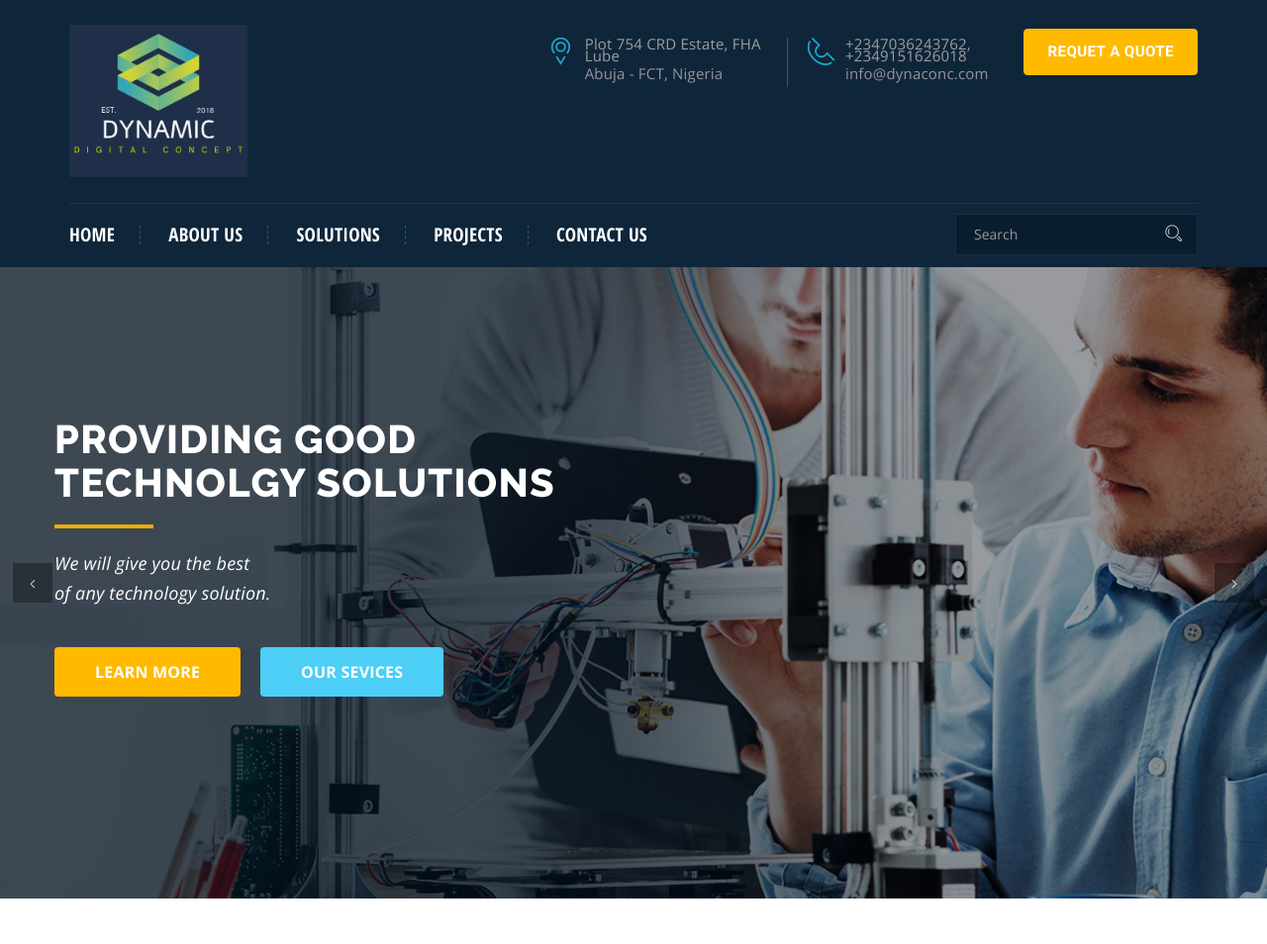
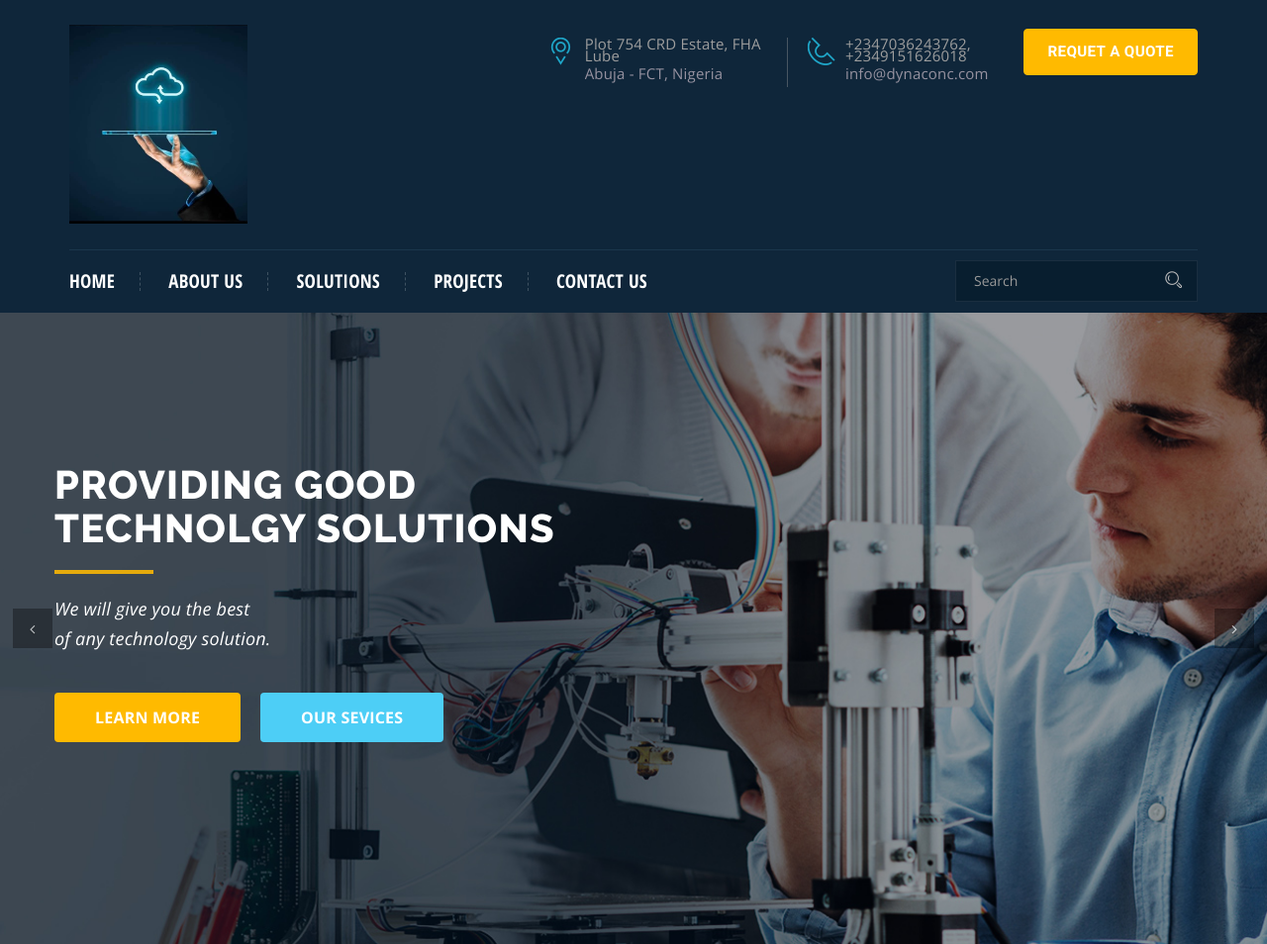
Before and after one commit to amos1blessed/dynatech, a plain HTML site: page index.html in a window 1280 px wide. Shown: the top 954 px of the page at 99% size. Drawn offline with nearby package versions, Linux system fonts and the light colour scheme; some packages are replaced by stand-ins of ours; files whose address does not match are found by name.

Commit message:
new logo

```diff
--- a/index.html
+++ b/index.html
@@ -33,7 +33,7 @@
       <!-- Logo Section-->
       <div class="container">
         <div class="row pad-logo logo-wrapper">
-          <div class="col-lg-4 col-md-3 col-sm-12 col-xs-12 t-logo"><a href="index.html"><img src="images/home_page_variation5/LG.png" width="50%" height="50%" alt="logo" class="img-responsive"></a></div>
+          <div class="col-lg-4 col-md-3 col-sm-12 col-xs-12 t-logo"><a href="index.html"><img src="images/home_page_variation5/LG.jpg" width="50%" height="50%" alt="logo" class="img-responsive"></a></div>
           <div class="col-lg-8 col-md-9 col-sm-12 col-xs-12 text-right">
             <div class="top-two-right">
               <div class="req-button text-right"><a href="request-qoute.html" class="submit">requet a quote</a></div>
```
Also changed, not shown: images/home_page_variation5/LG.jpg (added).
